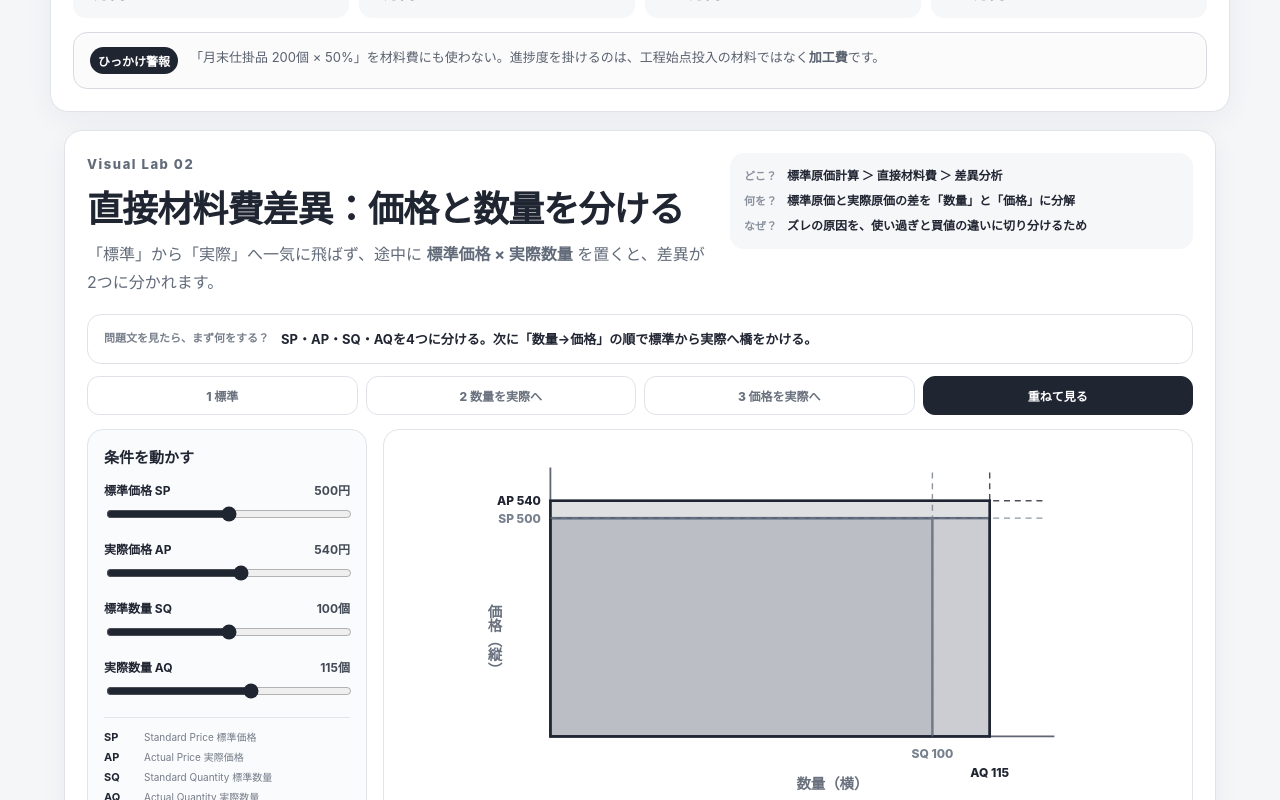
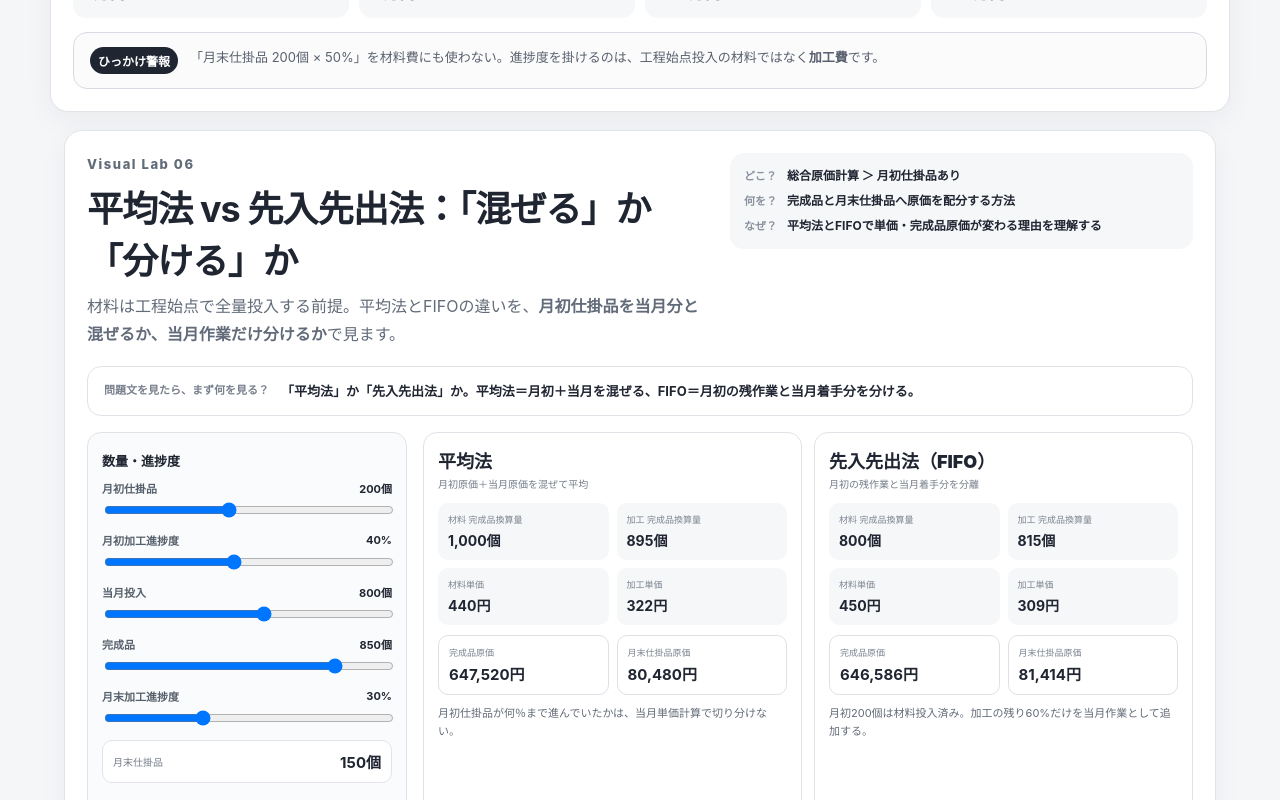
Before and after one commit to butyukunn82/boki2-cost-learning, a React (Vite) app: page / in a window 1280 px wide. Shown: the part 2120-2920 px from the top of the page. Built offline with nearby package versions, Linux system fonts and the light colour scheme.

Commit message:
feat: mount weighted-average versus FIFO process costing lab

```diff
--- a/src/main.tsx
+++ b/src/main.tsx
@@ -8,6 +8,7 @@ import DirectCostingLab from './features/DirectCostingLab'
 import CvpLab from './features/CvpLab'
 import FirstMoveTrainer from './features/FirstMoveTrainer'
 import CorePatternTrainer from './features/CorePatternTrainer'
+import ProcessMethodLab from './features/ProcessMethodLab'
 import './styles/app.css'
 import './styles/flow-fix.css'
 import './styles/process-lab.css'
@@ -17,12 +18,14 @@ import './styles/direct-costing-lab.css'
 import './styles/cvp-lab.css'
 import './styles/first-move-trainer.css'
 import './styles/core-pattern-trainer.css'
+import './styles/process-method-lab.css'
 
 ReactDOM.createRoot(document.getElementById('root')!).render(
   <React.StrictMode>
     <App />
     <div className="standalone-lab">
       <ProcessCostLab />
+      <ProcessMethodLab />
       <VarianceLab />
       <OverheadVarianceLab />
       <DirectCostingLab />
```
